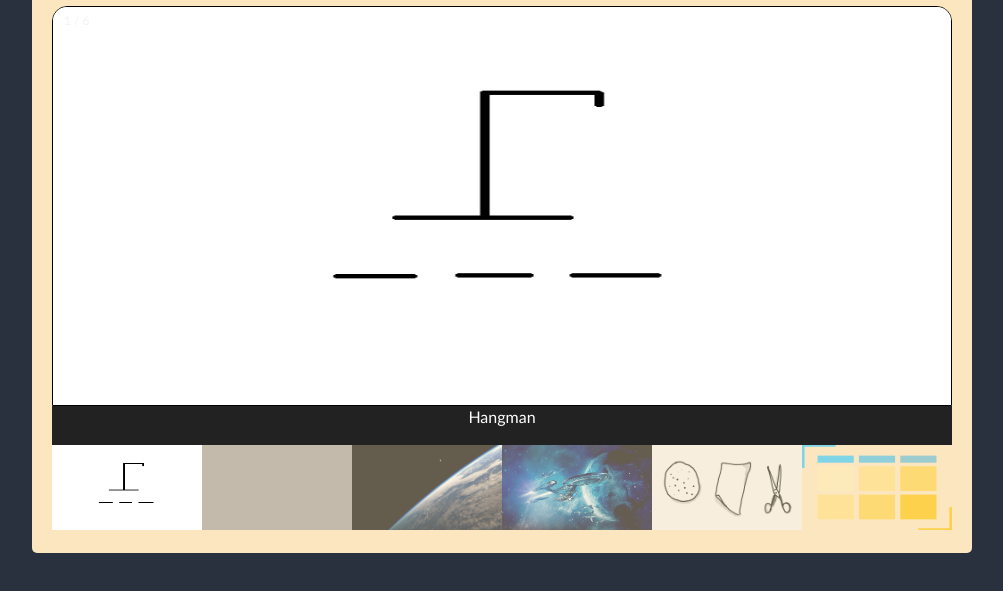
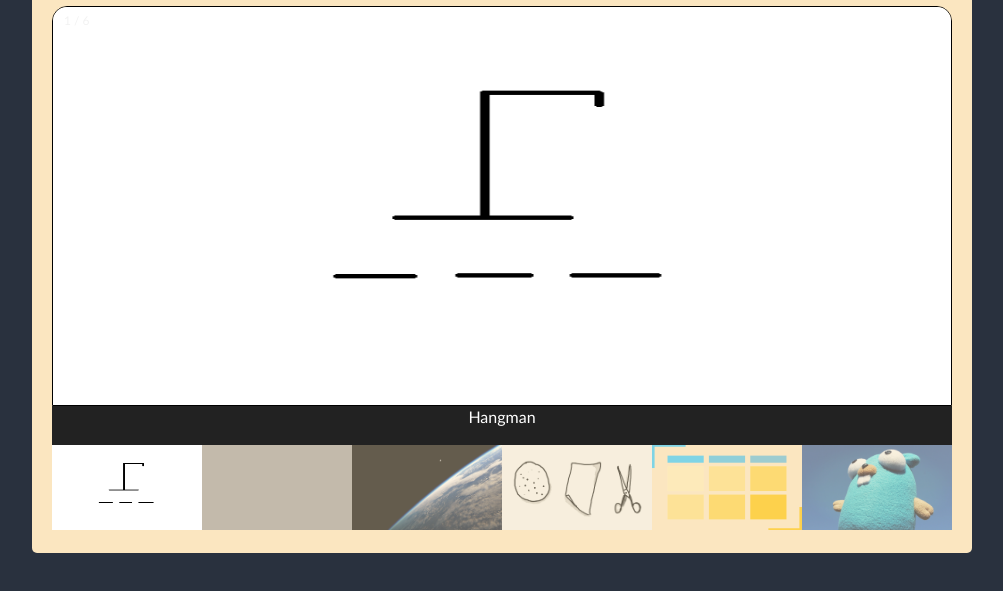
Before and after one commit to 3mhurley/Bootcamp-Portfolio, a plain HTML site: page index.html in a window 1280 px wide. Shown: the part 583-1174 px from the top of the page, without its empty margins (138-1141 px from the left). Drawn offline with nearby package versions, Linux system fonts and the light colour scheme; grey boxes are pictures that could not be loaded.

Commit message:
adding react clicky game

```diff
--- a/index.html
+++ b/index.html
@@ -114,12 +114,12 @@
 						<div class="numbertext">3 / 6</div>
 						<img src="assets/images/space.jpg" class="big-img" />
 					</div>
+					<!-- <div class="mySlides">
+						<div class="numbertext">4 / 6</div>
+						<img src="assets/images/star-trek.jpg" class="big-img" />
+					</div> -->
 					<div class="mySlides">
 						<div class="numbertext">4 / 6</div>
-						<img src="assets/images/star-trek.jpg" class="big-img" />
-					</div>
-					<div class="mySlides">
-						<div class="numbertext">5 / 6</div>
 						<img src="assets/images/der_spiegel.png" class="big-img" />
 					</div>
 					<!-- <div class="mySlides">
@@ -143,8 +143,12 @@
                     <img src="assets/images/burger.jpg" class="big-img">
                 </div> -->
 					<div class="mySlides">
+						<div class="numbertext">5 / 6</div>
+						<img src="assets/images/fullcalendar.svg" class="big-img" />
+					</div>
+					<div class="mySlides">
 						<div class="numbertext">6 / 6</div>
-						<img src="assets/images/fullcalendar.svg" class="big-img" />
+						<img src="assets/images/gopher.jpg" class="big-img" />
 					</div>
 					<!-- Next and previous buttons -->
 					<a class="prev" onclick="plusSlides(-1)">&#10094;</a>
@@ -191,7 +195,7 @@
 								ps="https://github.com/3mhurley/TriviaGame"
 							/>
 						</div>
-						<div class="column">
+						<!-- <div class="column">
 							<img
 								class="demo cursor"
 								src="assets/images/star-trek.jpg"
@@ -201,13 +205,13 @@
 								pl="https://3mhurley.github.io/Giphy-Giferator/"
 								ps="https://github.com/3mhurley/Giphy-Giferator"
 							/>
-						</div>
+						</div> -->
 						<div class="column">
 							<img
 								class="demo cursor"
 								src="assets/images/rock-paper-scissors.png"
 								style="width:100%; height:85px;"
-								onclick="currentSlide(5)"
+								onclick="currentSlide(4)"
 								alt="Sample Web Scraper"
 								pl="https://github.com/3mhurley/SampleScraper/"
 								ps="https://github.com/3mhurley/SampleScraper"
@@ -233,10 +237,21 @@
 								class="demo cursor"
 								src="assets/images/fullcalendar.svg"
 								style="width:100%; height:85px;"
-								onclick="currentSlide(6)"
+								onclick="currentSlide(5)"
 								alt="Burgers"
 								pl="https://github.com/3mhurley/Align/"
 								ps="https://github.com/3mhurley/Align"
+							/>
+						</div>
+						<div class="column">
+							<img
+								class="demo cursor"
+								src="assets/images/gopher.jpg"
+								style="width:100%; height:85px;"
+								onclick="currentSlide(6)"
+								alt="Burgers"
+								pl="https://github.com/3mhurley/ReactClickyGame"
+								ps="https://3mhurley.github.io/ReactClickyGame/"
 							/>
 						</div>
 					</div>
```
Also changed, not shown: assets/images/gopher.jpg (added).
